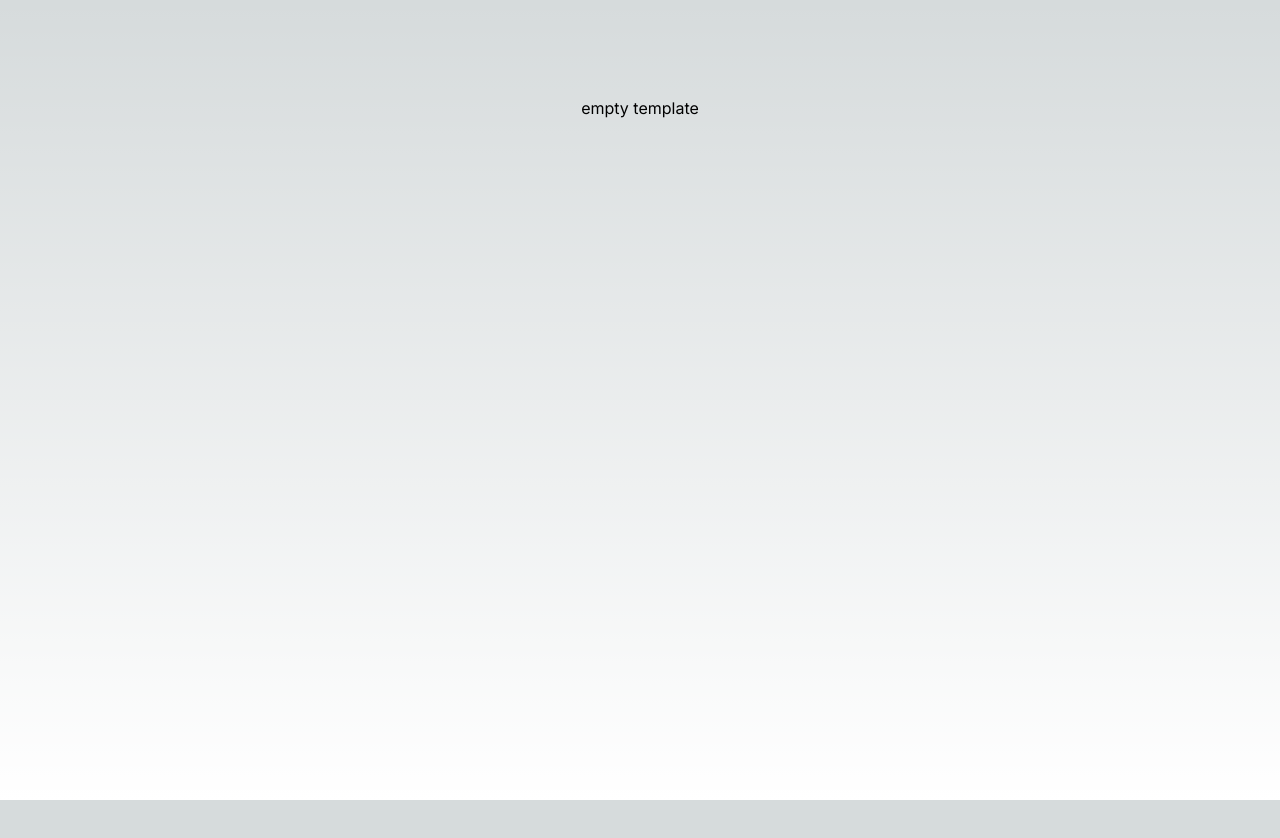
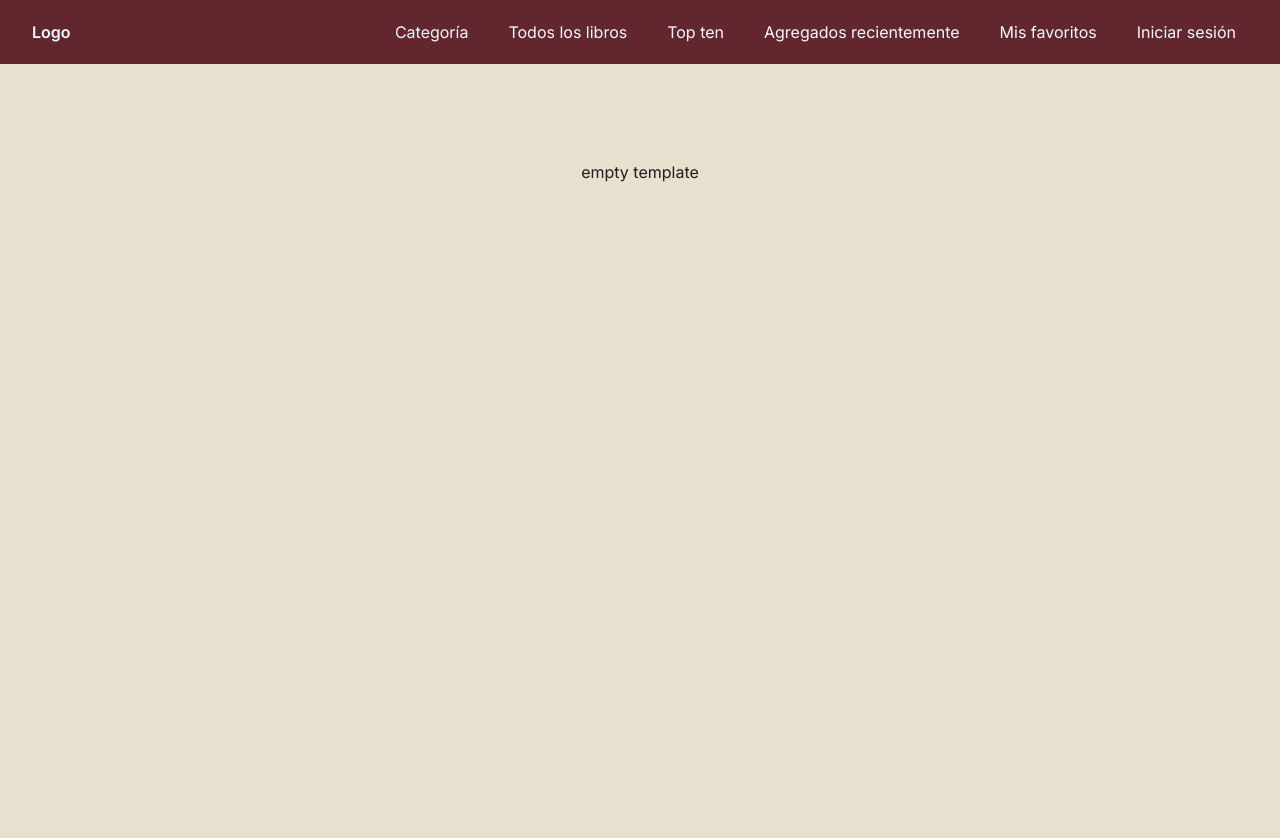
Before and after one commit to No-Country-simulation/s17-13-t-python-react, a Next.js app in the folder frontend/: page / in a window 1280 px wide. Shown: the top 838 px of the page. Before the commit the page ends 800 px from the top, so only its background shows below. Built offline with nearby package versions, Linux system fonts and the light colour scheme.

Commit message:
10-feature-category-card (#18)
* feat(frontend):Implementation of the navigation component.

Closes #8

* feat(frontend): Category component implementation. for Issue #10

* Fixed Errors: Rename English.

* Fixed Errors: Rename English.

```diff
--- a/frontend/src/app/globals.css
+++ b/frontend/src/app/globals.css
@@ -17,9 +17,8 @@
 }
 
 body {
-  color: rgb(var(--foreground-rgb));
-  background: linear-gradient(to bottom, transparent, rgb(var(--background-end-rgb)))
-    rgb(var(--background-start-rgb));
+  color: #1e1e1e;
+  background: #e7e0cf;
 }
 
 @layer utilities {
--- a/frontend/src/app/layout.tsx
+++ b/frontend/src/app/layout.tsx
@@ -1,6 +1,8 @@
 import type { Metadata } from 'next';
 import { Inter } from 'next/font/google';
 import './globals.css';
+
+import Navbar from '@/components/Navbar';
 
 const inter = Inter({ subsets: ['latin'] });
 
@@ -16,7 +18,10 @@ export default function RootLayout({
 }>) {
   return (
     <html lang="en">
-      <body className={inter.className}>{children}</body>
+      <body className={inter.className}>
+        <Navbar />
+        {children}
+      </body>
     </html>
   );
 }
--- /dev/null
+++ b/frontend/src/components/Category.tsx
@@ -0,0 +1,95 @@
+import React from 'react';
+import CategoryItem from './CategoryItem';
+
+//////////////////////////////
+
+interface subgenre {
+  title: string;
+  href?: string;
+}
+
+interface genre {
+  id: number;
+  title: string;
+  subgenre: subgenre[];
+}
+
+const genres: genre[] = [
+  {
+    id: 1,
+    title: 'Ficción',
+    subgenre: [
+      { title: 'Novela', href: 'novela' },
+      { title: 'Cuento', href: 'cuento' },
+      { title: 'Novela corta', href: 'novelaCorta' },
+      { title: 'Ficción histórica', href: 'ficcionHistorica' },
+      { title: 'Ficción científica', href: 'ficcionCientifica' },
+      { title: 'Fantasía', href: 'fantasia' },
+      { title: 'Misterio/Thriller', href: 'misterio' },
+      { title: 'Romántica', href: 'romantica' },
+    ],
+  },
+
+  {
+    id: 2,
+    title: 'No Ficción',
+    subgenre: [
+      { title: 'Biografía/autobiografía', href: 'biografia' },
+      { title: 'Ensayo', href: 'ensayo' },
+      { title: 'Historia', href: 'historia' },
+      { title: 'Ciencia', href: 'ciencia' },
+      { title: 'Autoayuda', href: 'autoayuda' },
+      { title: 'Crecimiento personal', href: 'crecimientoPersonal' },
+      { title: 'Viajes', href: 'viajes' },
+      { title: 'Cocina', href: 'cocina' },
+      { title: 'Religión y espiritualidad', href: 'religiónYEspiritualidad' },
+      { title: 'Astrología', href: 'astrologia' },
+      { title: 'Esoterismo', href: 'esoterismo' },
+    ],
+  },
+
+  {
+    id: 3,
+    title: 'Géneros específicos',
+    subgenre: [
+      { title: 'Literatura', href: 'Literatura' },
+      { title: 'Clásica', href: 'clasica' },
+      { title: 'Contemporánea', href: 'contemporanea' },
+      { title: 'Poesía', href: 'poesia' },
+      { title: 'Infantil', href: 'infantil' },
+      { title: 'Humor', href: 'humor' },
+      { title: 'Juveniles', href: 'juveniles' },
+      { title: 'Ilustrados', href: 'ilustrados' },
+      { title: 'Diccionarios', href: 'diccionarios' },
+      { title: 'Comics', href: 'comics' },
+    ],
+  },
+
+  {
+    id: 4,
+    title: 'Especializados',
+    subgenre: [
+      { title: 'Idiomas', href: 'idiomas' },
+      { title: 'Computación', href: 'computacion' },
+      { title: 'Administración', href: 'administracion' },
+      { title: 'Arte', href: 'arte' },
+      { title: 'Fotografía', href: 'fotografia' },
+      { title: 'Aviones/Aeronavegación', href: 'aviones' },
+      { title: 'Diseño', href: 'diseño' },
+    ],
+  },
+];
+
+//////////////////////////////
+
+export default function Category() {
+  return (
+    <div className="absolute left-[50%] top-[110%] z-30 w-[80%] translate-x-[-50%] rounded-lg bg-stone-400 px-6 py-6 text-[#1e1e1e]">
+      <div className="flex justify-evenly gap-6">
+        {genres.map((genre) => (
+          <CategoryItem genre={genre} key={genre.id} />
+        ))}
+      </div>
+    </div>
+  );
+}
--- /dev/null
+++ b/frontend/src/components/CategoryItem.tsx
@@ -0,0 +1,39 @@
+import Link from 'next/link';
+import React from 'react';
+
+//////////////////////////////
+
+interface subgenre {
+  title: string;
+  href?: string;
+}
+
+interface genre {
+  id: number;
+  title: string;
+  subgenre: subgenre[];
+}
+
+interface CategoryItemProps {
+  genre: genre;
+}
+
+//////////////////////////////
+
+const CategoryItem: React.FC<CategoryItemProps> = ({ genre }) => {
+  return (
+    <div>
+      <h3 className="mb-4 text-lg font-bold">{genre.title}</h3>
+
+      <ul className="flex flex-col gap-1">
+        {genre.subgenre.map((sub) => (
+          <li key={sub.title}>
+            <Link href={`/${sub.href}`}>{sub.title}</Link>
+          </li>
+        ))}
+      </ul>
+    </div>
+  );
+};
+
+export default CategoryItem;
--- /dev/null
+++ b/frontend/src/components/Navbar.tsx
@@ -0,0 +1,83 @@
+'use client';
+
+import React, { useRef, useState } from 'react';
+import Link from 'next/link';
+import Category from './Category';
+
+const stylesLink = 'cursor-pointer rounded-2xl px-3 py-2 transition-all hover:bg-[#47242A]';
+
+export default function Navbar() {
+  const [showCategory, setShowCategory] = useState(false);
+  const timerRef = useRef<number | null>(null);
+
+  //////////////////////////////
+
+  const handleMouseEnter = () => {
+    if (timerRef.current !== null) {
+      clearTimeout(timerRef.current);
+    }
+    setShowCategory(true);
+  };
+
+  const handleMouseLeave = () => {
+    timerRef.current = window.setTimeout(() => setShowCategory(false), 300);
+  };
+
+  //////////////////////////////
+
+  return (
+    <header className="relative w-full bg-[#62262E] px-8 py-5 text-[#FDF8FF]">
+      <nav className="flex items-center justify-between">
+        <Link href="/" className="font-semibold">
+          Logo
+        </Link>
+
+        <ul role="list" className="flex items-center justify-between gap-4">
+          <li
+            onClick={() => setShowCategory((show) => !show)}
+            onMouseEnter={handleMouseEnter}
+            onMouseLeave={handleMouseLeave}
+          >
+            <a className={stylesLink}>Categoría</a>
+          </li>
+
+          <li>
+            <Link href="/allBooks" className={stylesLink}>
+              Todos los libros
+            </Link>
+          </li>
+
+          <li>
+            <a href="/#TopTen" className={stylesLink}>
+              Top ten
+            </a>
+          </li>
+
+          <li>
+            <a href="/#recentlyAdded" className={stylesLink}>
+              Agregados recientemente
+            </a>
+          </li>
+
+          <li>
+            <Link href="/myFavorites" className={stylesLink}>
+              Mis favoritos
+            </Link>
+          </li>
+
+          <li>
+            <Link href="/login" className={stylesLink}>
+              Iniciar sesión
+            </Link>
+          </li>
+        </ul>
+      </nav>
+
+      {showCategory && (
+        <div onMouseEnter={handleMouseEnter} onMouseLeave={handleMouseLeave}>
+          <Category />
+        </div>
+      )}
+    </header>
+  );
+}
```
Also changed, not shown: 1 other file (tests, documents, lock files or other folders).
